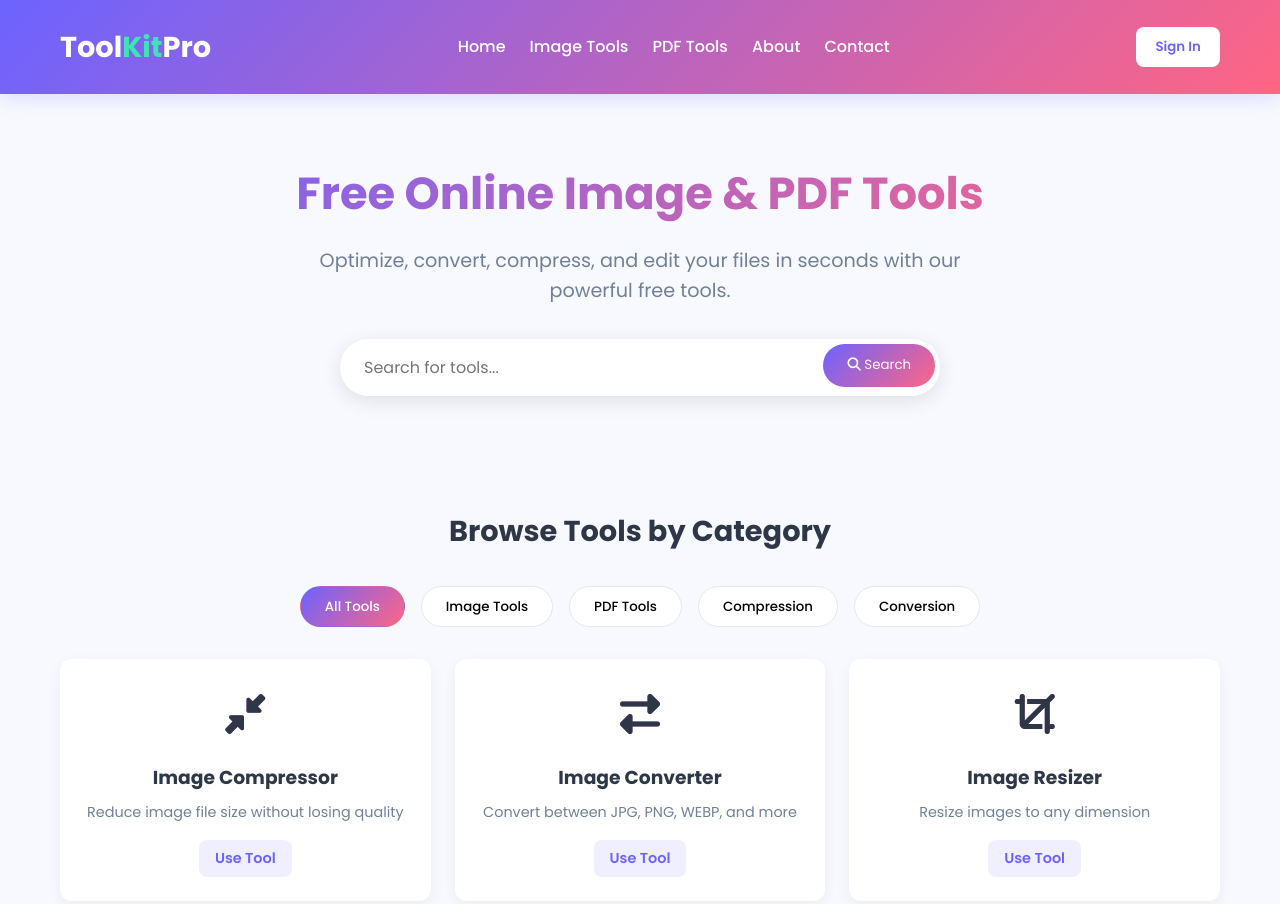
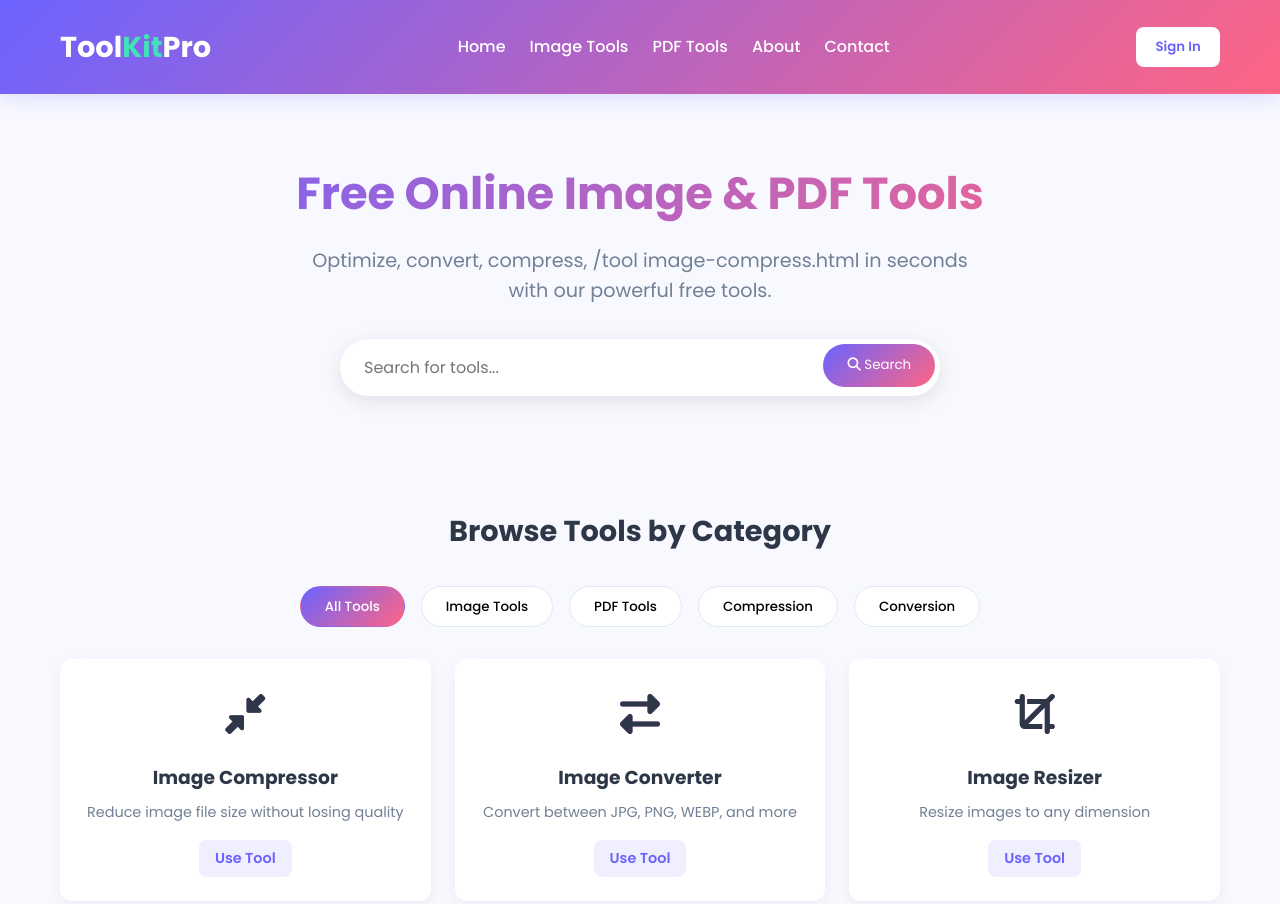
Before and after one commit to sinhajipk786/Tool, a plain HTML site: page Index.html in a window 1280 px wide. Shown: the top 904 px of the page. Drawn offline with Linux system fonts and the light colour scheme.

Commit message:
Update Index.html

```diff
--- a/Index.html
+++ b/Index.html
@@ -391,7 +391,7 @@
     <section class="hero">
         <div class="container">
             <h1>Free Online Image & PDF Tools</h1>
-            <p>Optimize, convert, compress, and edit your files in seconds with our powerful free tools.</p>
+            <p>Optimize, convert, compress, /tool image-compress.html in seconds with our powerful free tools.</p>
             <div class="search-bar">
                 <input type="text" placeholder="Search for tools...">
                 <button><i class="fas fa-search"></i> Search</button>
```
